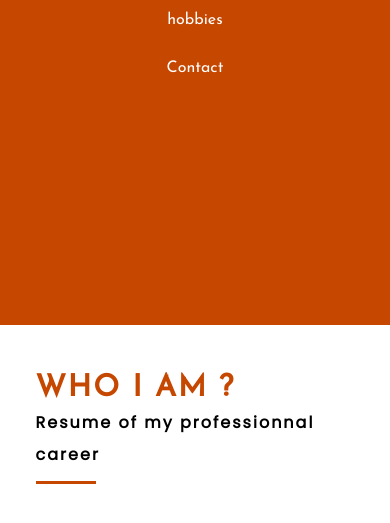
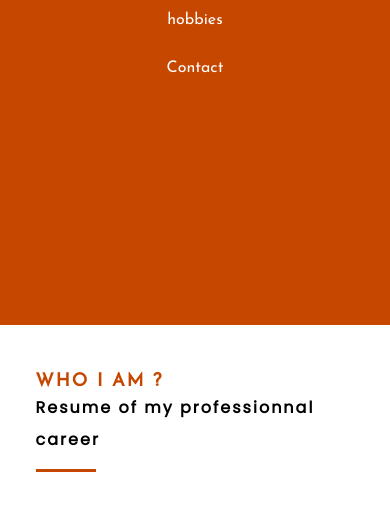
Before and after one commit to Moustapha76/moustaphadiouf, a plain HTML site: page index.html in a window 390 px wide. Shown: the part 519-1042 px from the top of the page. Drawn offline with nearby package versions, Linux system fonts and the light colour scheme.

Commit message:
Add files via upload

```diff
--- a/css/style.css
+++ b/css/style.css
@@ -905,6 +905,9 @@ input#bar {
 /* responsivity  */
 
 @media (max-width: 576px) {
+    main section h1 {
+        font-size: 18px;
+    }
     section#header {
         height: 110vh;
     }
```
